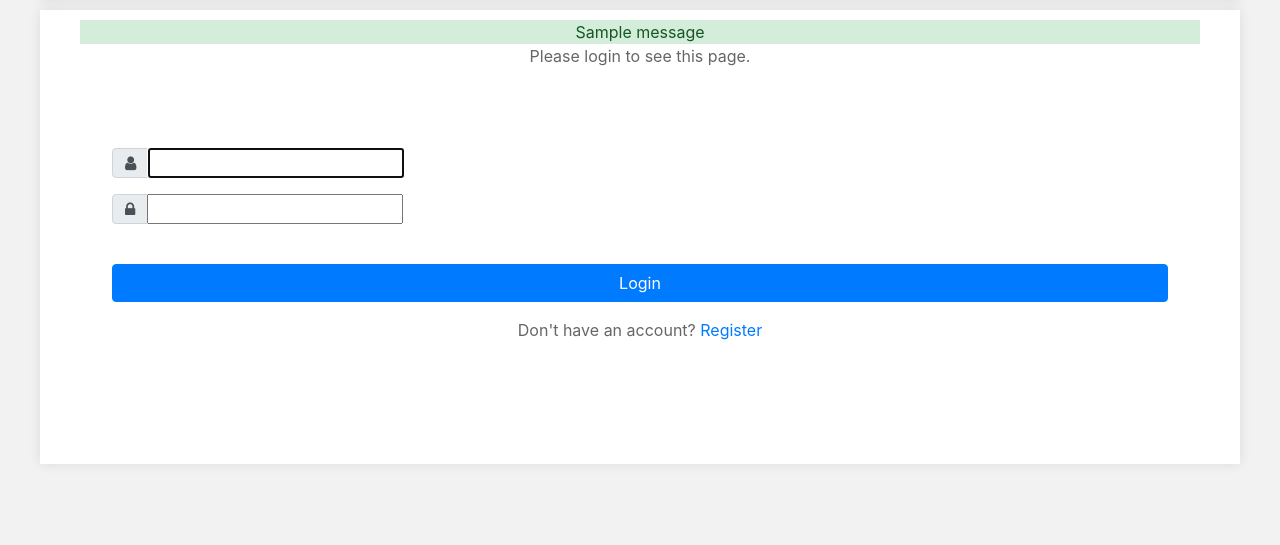
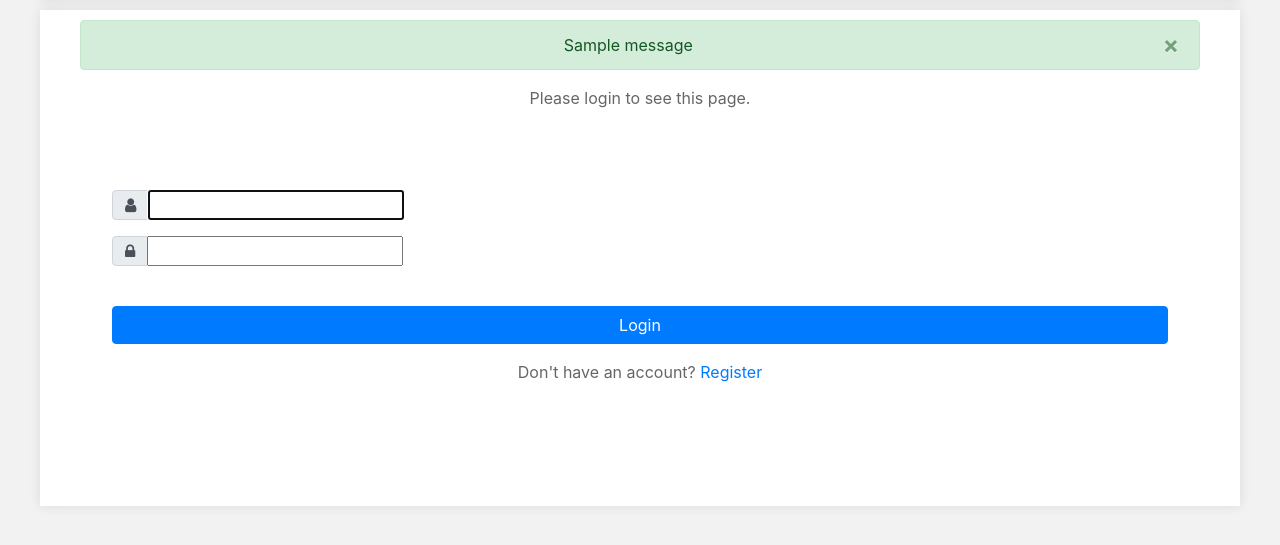
Before and after one commit to murradkh/StockProject, a Django app: page /accounts/login/?next=/rules/edit/1/1/ in a window 1280 px wide. Shown: the part 70-615 px from the top of the page. Run offline with Django 3.2, Linux system fonts and the light colour scheme; tables that the repository leaves empty hold one stand-in row (values such as "Sample post"); one stand-in notice (Sample message) is shown; parts of the project's set-up code (start-up, migrations or seed data) failed here and were passed over; some libraries are stand-ins or nearby versions.

Commit message:
Update base.html

```diff
--- a/myapp/templates/base.html
+++ b/myapp/templates/base.html
@@ -56,9 +56,6 @@
                             <button class="dropdown-item" onclick="deleteNotifications()">
                                 <i class="fa fa-window-close"></i>&ensp; Clear all
                             </button>
-                            <button class="dropdown-item disabled" data-toggle="dropdown">
-                                <i class="fa fa-cogs"></i>&ensp; Change rules
-                            </button>
                         </div>
                     </div>
                 </li>
@@ -100,7 +97,12 @@
 <div class="wrapper">
     <section class="container">
         {% for message in messages %}
-        <div class="alert-{{ message.tags }}" role="alert">{{ message }}</div>
+            <div class="alert alert-{{ message.tags }} alert-dismissible fade show" role="alert">
+                <i class="fa fa-{{ message.tags }}"></i>&emsp; {{ message }}
+                <button type="button" class="close" data-dismiss="alert" aria-label="Close">
+                    <span aria-hidden="true">&times;</span>
+                </button>
+            </div>
         {% endfor %}
         {% block content %}
         <p>Placeholder text</p>
```
